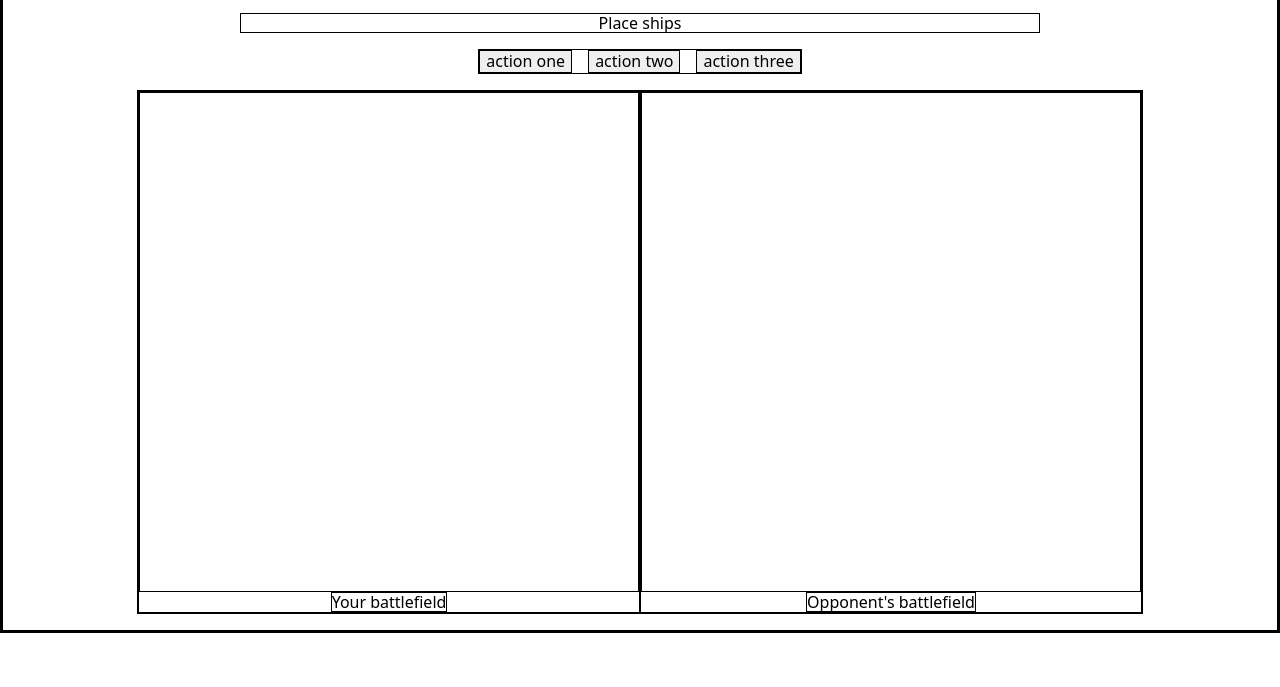
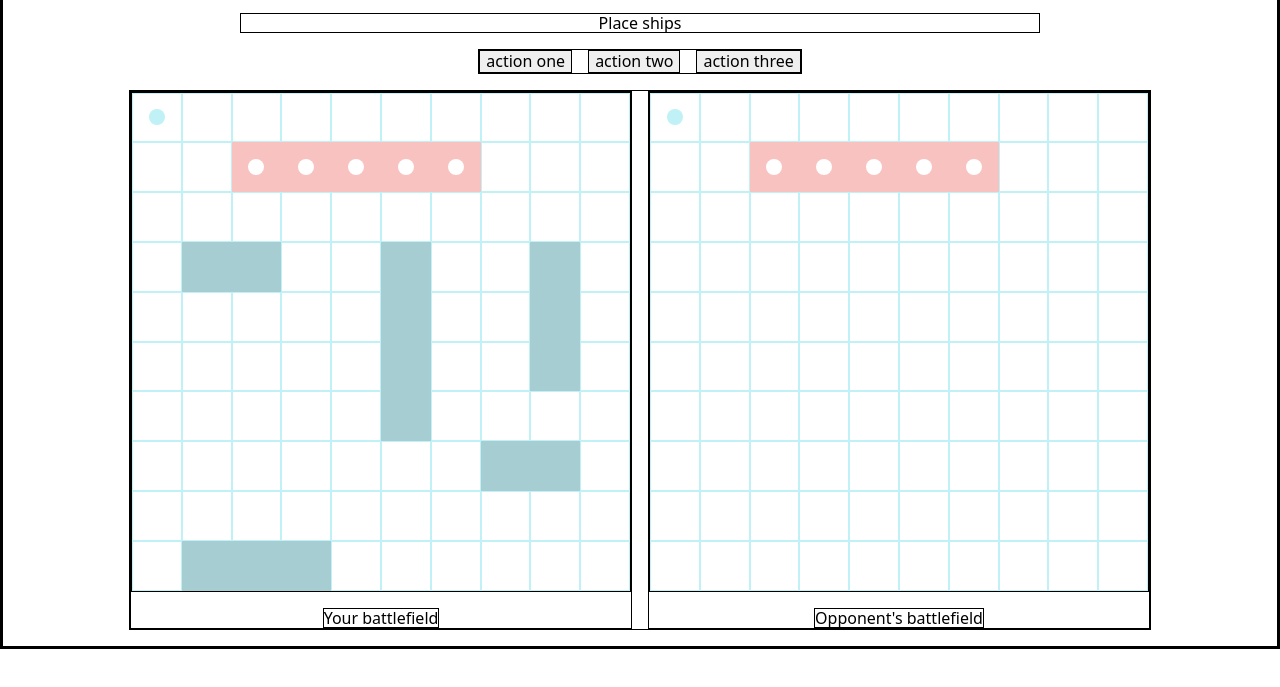
Before and after one commit to cd-javier/battleship, a website built with webpack: page src/template.html in a window 1280 px wide. Shown: the part 61-748 px from the top of the page. Built offline with nearby package versions, Linux system fonts and the light colour scheme.

Commit message:
feat: implement displayGameboard functionality
- Created displayGameboard function to render gameboards dynamically
- Added CSS classes to visually represent cells, hits, misses, and sunk
ships
- Updated player instances to test gameboard rendering and interactions
- Integrated Selector module for streamlined DOM manipulation

```diff
--- a/src/index.js
+++ b/src/index.js
@@ -1 +1,75 @@
 import './styles.css';
+
+import { Player, CPUPlayer } from './battleship';
+
+const Selector = (function () {
+  const display = document.getElementById('display');
+  const actions = document.getElementById('actions');
+  const playerGameboard = document.getElementById('player-gameboard');
+  const opponentGameboard = document.getElementById('opponent-gameboard');
+
+  return { display, actions, playerGameboard, opponentGameboard };
+})();
+
+function displayGameboard(player, isOpponent) {
+  const board = player.gameboard.board;
+  const target = isOpponent
+    ? Selector.opponentGameboard
+    : Selector.playerGameboard;
+
+  board.flat().forEach((cell) => {
+    const singleCell = document.createElement('div');
+    singleCell.classList.add('gameboard-cell');
+
+    if (!isOpponent && cell.content) {
+      singleCell.classList.add('ship');
+    }
+
+    if (cell.isHit) {
+      if (cell.content) {
+        singleCell.classList.add('hit');
+        if (cell.content.sunk) {
+          singleCell.classList.add('sunk');
+        }
+      } else {
+        singleCell.classList.add('miss');
+      }
+    }
+
+    target.appendChild(singleCell);
+  });
+}
+
+const player1 = new Player();
+const player2 = new Player();
+
+player1.placeShip(1, 2);
+player1.placeShip(3, 5, false);
+player1.placeShip(3, 8, false);
+player1.placeShip(9, 1, true);
+player1.placeShip(3, 1);
+player1.placeShip(7, 7);
+
+player2.placeShip(1, 2);
+player2.placeShip(3, 5, false);
+player2.placeShip(3, 8, false);
+player2.placeShip(9, 1, true);
+player2.placeShip(3, 1);
+player2.placeShip(7, 7);
+
+player1.gameboard.receiveAttack(0, 0);
+player1.gameboard.receiveAttack(1, 2);
+player1.gameboard.receiveAttack(1, 3);
+player1.gameboard.receiveAttack(1, 4);
+player1.gameboard.receiveAttack(1, 5);
+player1.gameboard.receiveAttack(1, 6);
+
+player2.gameboard.receiveAttack(0, 0);
+player2.gameboard.receiveAttack(1, 2);
+player2.gameboard.receiveAttack(1, 3);
+player2.gameboard.receiveAttack(1, 4);
+player2.gameboard.receiveAttack(1, 5);
+player2.gameboard.receiveAttack(1, 6);
+
+displayGameboard(player1, false);
+displayGameboard(player2, true);
--- a/src/styles.css
+++ b/src/styles.css
@@ -2,6 +2,13 @@
 
 * {
   border: 1px solid #000;
+}
+
+:root {
+  --ship: #a5cdd2;
+  --hit: #f7c2bf;
+  --miss: #bff1f7;
+  --primary: #bff1f7;
 }
 
 .wrapper {
@@ -28,6 +35,7 @@ h1 {
 
 .gameplay {
   display: flex;
+  gap: 1rem;
 }
 
 .player-wrapper {
@@ -36,9 +44,55 @@ h1 {
   display: flex;
   flex-direction: column;
   align-items: center;
+  gap: 1rem;
 }
 
 .gameboard {
   width: 500px;
   height: 500px;
+
+  display: grid;
+  grid-template-columns: repeat(10, 1fr);
+  grid-template-rows: repeat(10, 1fr);
 }
+
+.gameboard-cell {
+  --bd-color: var(--primary);
+  text-align: center;
+  align-content: center;
+  border: 0.5px solid var(--bd-color);
+
+  position: relative;
+}
+
+.gameboard-cell.ship {
+  --bd-color: var(--ship);
+  background-color: var(--ship);
+}
+
+.gameboard-cell.miss {
+  --peg: var(--miss);
+}
+
+.gameboard-cell.hit {
+  --peg: var(--hit);
+}
+
+.gameboard-cell.miss::before,
+.gameboard-cell.hit::before {
+  content: '';
+  background-color: var(--peg);
+  height: 1rem;
+  width: 1rem;
+  position: absolute;
+  top: 50%;
+  left: 50%;
+  border-radius: 1rem;
+  transform: translate(-50%, -50%);
+}
+
+.gameboard-cell.sunk {
+  --bd-color: var(--hit);
+  background-color: var(--hit);
+  --peg: white;
+}
```
